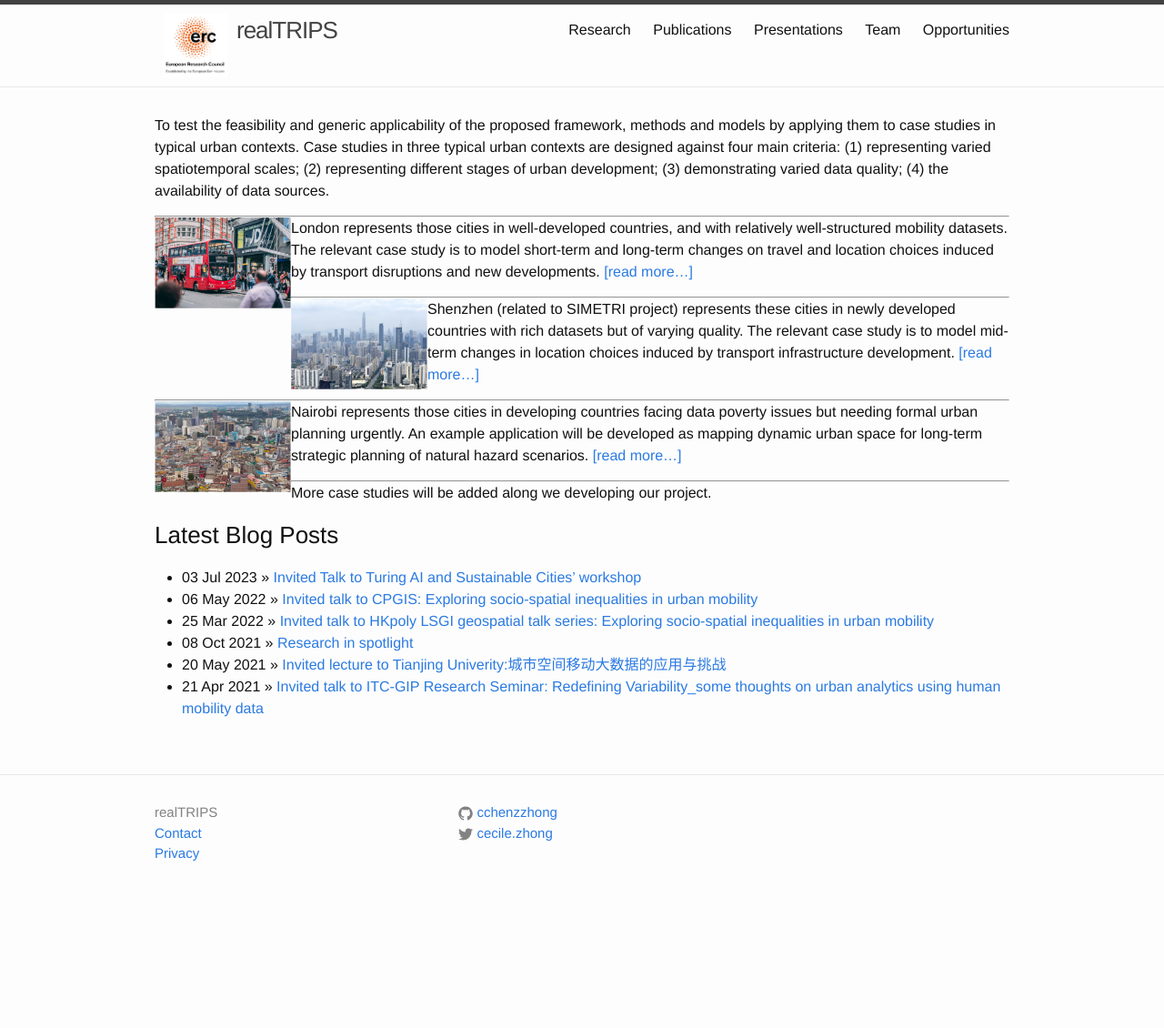
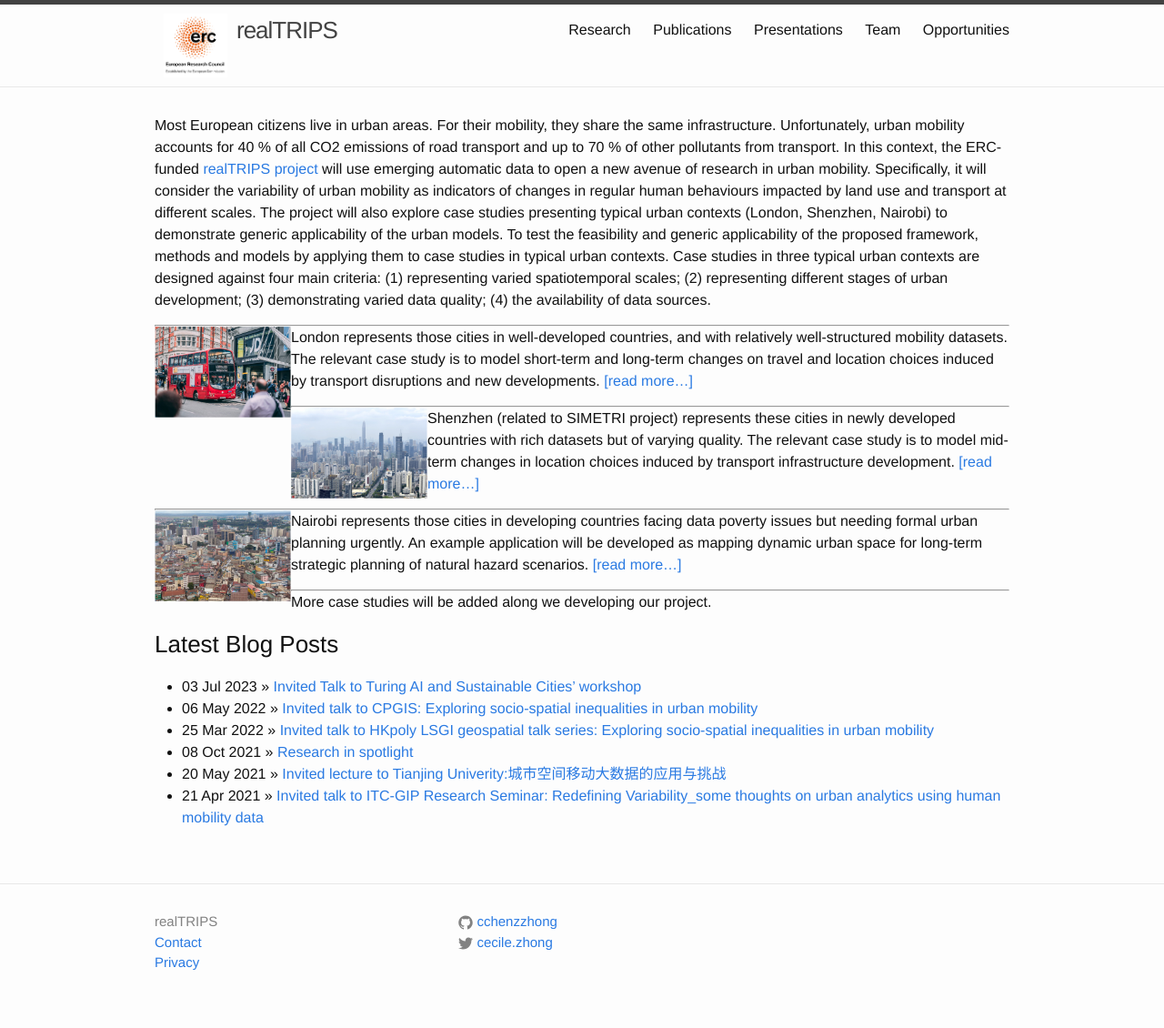
Before and after one commit to c-zhong-ucl-ac-uk/realTRIPS, a Jekyll site: the page built from research.md, in a window 1280 px wide. Shown: the whole page at 91% size. Built offline with Jekyll 4.4.1, drawn with Linux system fonts in a browser that asks for light colours; before the commit the page ends 1010 px from its top, so only the background shows below that.

Commit message:
Update research.md

```diff
--- a/research.md
+++ b/research.md
@@ -4,7 +4,7 @@ title: Research
 tagline:
 ---
 
-To test the feasibility and generic applicability of the proposed framework, methods and models by applying them to case studies in typical urban contexts. Case studies in three typical urban contexts are designed against four main criteria: (1) representing varied spatiotemporal scales; (2) representing different stages of urban development; (3) demonstrating varied data quality; (4) the availability of data sources.
+Most European citizens live in urban areas. For their mobility, they share the same infrastructure. Unfortunately, urban mobility accounts for 40 % of all CO2 emissions of road transport and up to 70 % of other pollutants from transport. In this context, the ERC-funded [realTRIPS project](https://cordis.europa.eu/project/id/949670) will use emerging automatic data to open a new avenue of research in urban mobility. Specifically, it will consider the variability of urban mobility as indicators of changes in regular human behaviours impacted by land use and transport at different scales. The project will also explore case studies presenting typical urban contexts (London, Shenzhen, Nairobi) to demonstrate generic applicability of the urban models. To test the feasibility and generic applicability of the proposed framework, methods and models by applying them to case studies in typical urban contexts. Case studies in three typical urban contexts are designed against four main criteria: (1) representing varied spatiotemporal scales; (2) representing different stages of urban development; (3) demonstrating varied data quality; (4) the availability of data sources.
 
 ---
 
```
